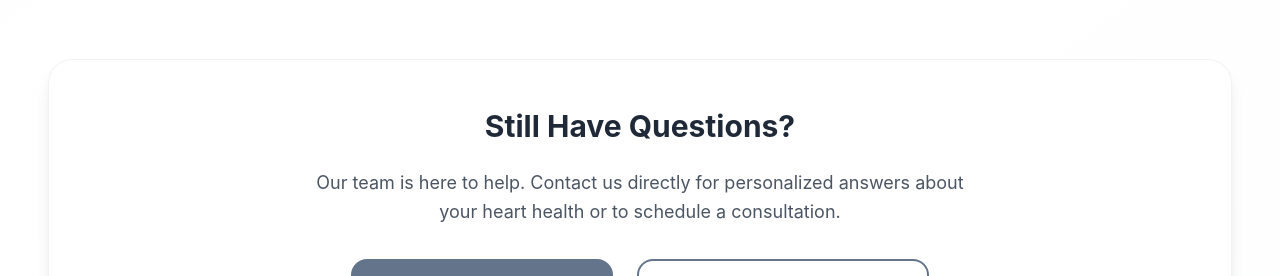
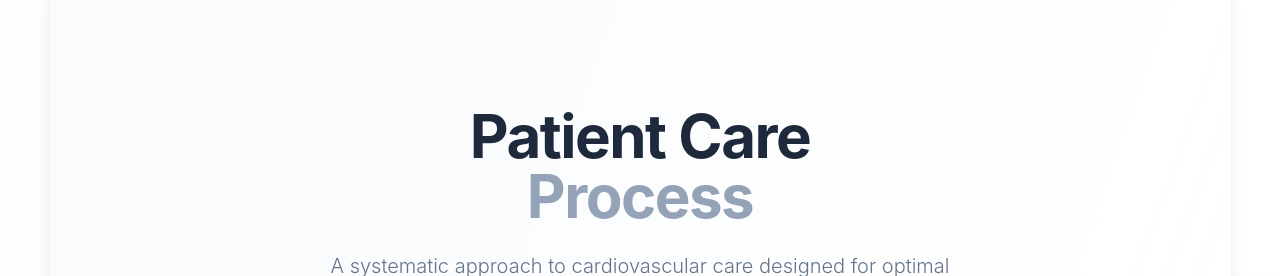
Before and after one commit to snanayakkara/hcm2025, a React (Vite) app: page /learning-library in a window 1280 px wide. Shown: the part 515-791 px from the top of the page. Built offline with nearby package versions, Linux system fonts and the light colour scheme.

Commit message:
Fix InteractiveJourneyMaps import error

```diff
--- a/src/pages/LearningLibrary.tsx
+++ b/src/pages/LearningLibrary.tsx
@@ -24,7 +24,7 @@ import {
   Calendar,
   Users
 } from 'lucide-react';
-import InteractiveJourneyMaps from '../components/InteractiveJourneyMaps';
+import ProgressivePatientJourney from '../components/ProgressivePatientJourney';
 
 const LearningLibrary: React.FC = () => {
   const [activeTab, setActiveTab] = useState('journey-maps');
@@ -497,7 +497,7 @@ const LearningLibrary: React.FC = () => {
           {/* Journey Maps Tab */}
           {activeTab === 'journey-maps' && (
             <div className="bg-white/80 backdrop-blur-sm rounded-3xl shadow-lg border border-secondary-200/50 overflow-hidden">
-              <InteractiveJourneyMaps />
+              <ProgressivePatientJourney />
             </div>
           )}
 
```
